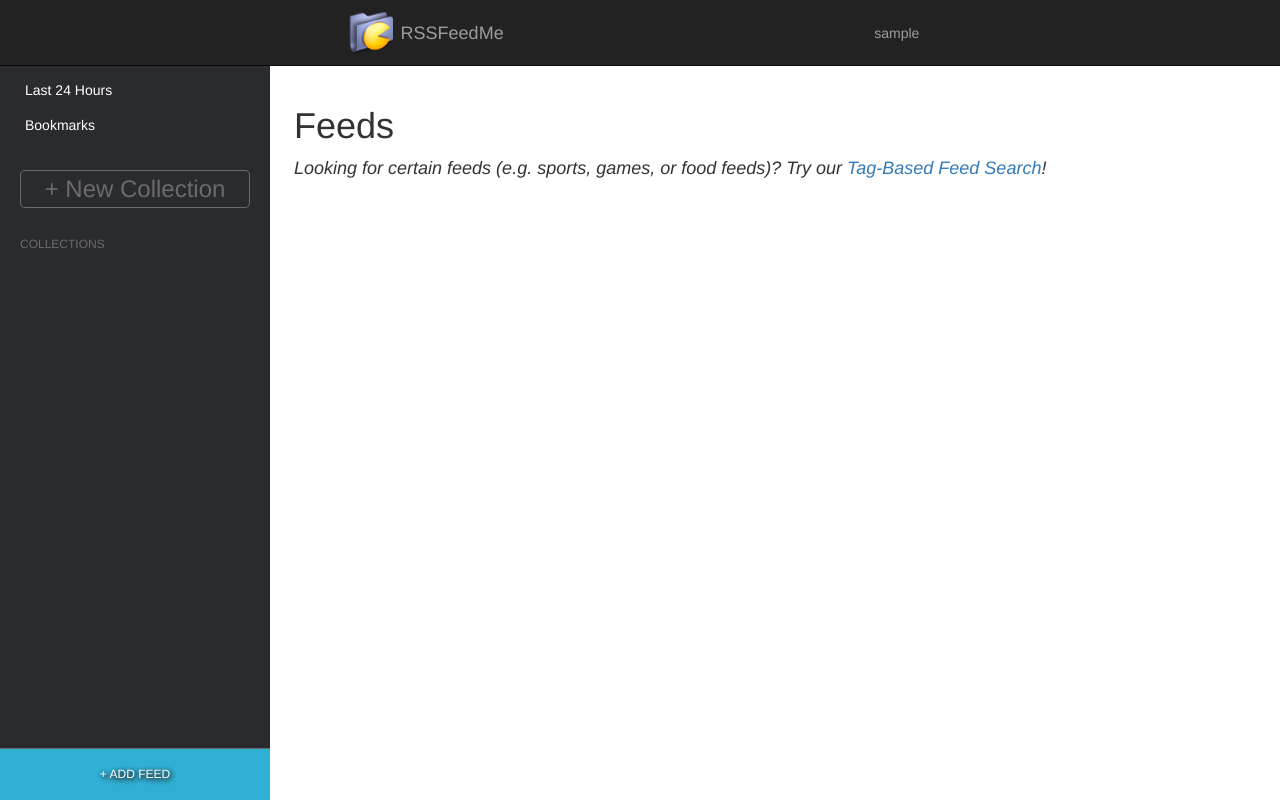
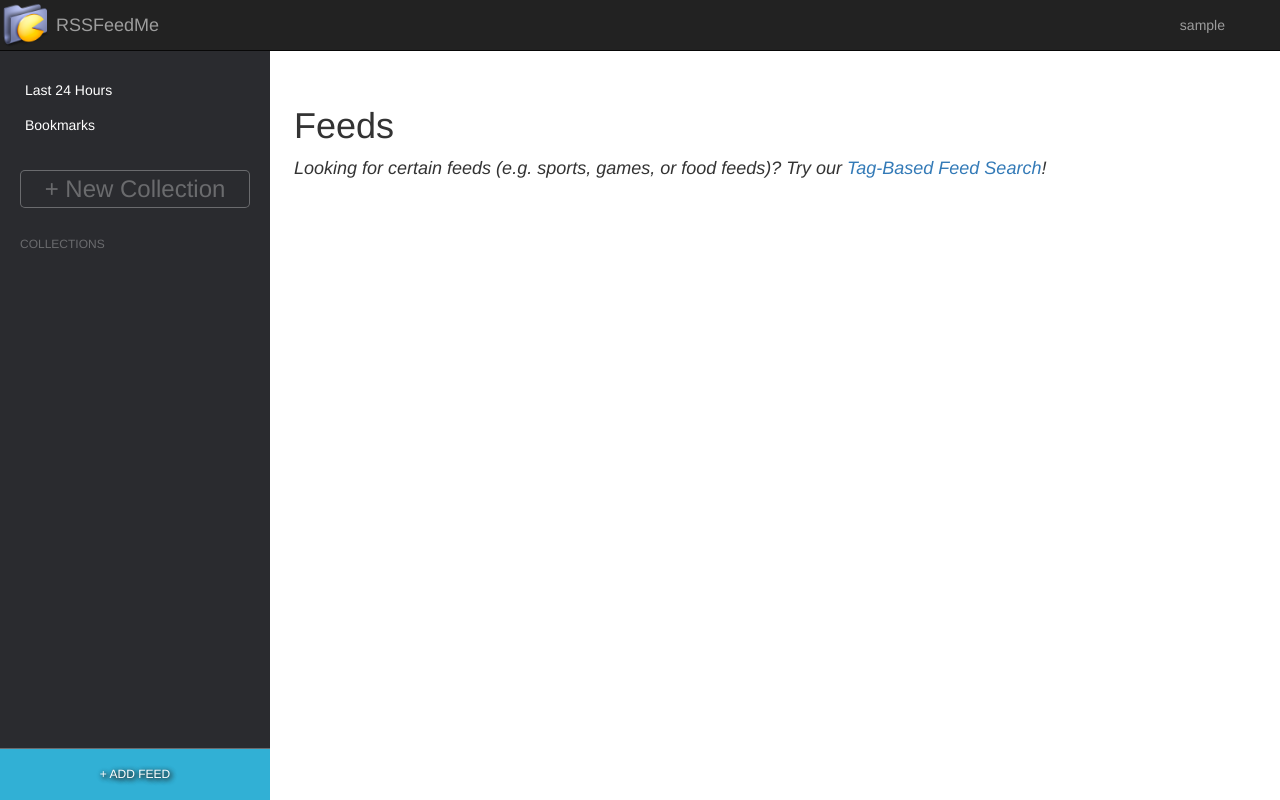
Before and after one commit to kchen21/RSSFeedMe, a Node server app: page /feeds in a window 1280 px wide. Run offline with Node 20, Linux system fonts and the light colour scheme; the visitor is signed in with stand-in values (Sample User, id 1); data that the repository does not hold is empty; some libraries are stand-ins or nearby versions.

Commit message:
Fix navbar css

```diff
--- a/public/css/custom.css
+++ b/public/css/custom.css
@@ -70,7 +70,12 @@
   display: flex;
   justify-content: space-between;
   align-items: center;
-  padding: 0.75rem 1.5rem;
+  padding: 0 40px 0 0;
+}
+
+.navbar::before,
+.navbar::after {
+  content: none;
 }
 
 .nav-left,
@@ -84,8 +89,8 @@
 }
 
 .nav-left > .navbar-brand {
-  position: relative;
-  left: -10px;
+  padding-left: 6px;
+  margin-left: 0;
 }
 
 .dropdown-button {
```
